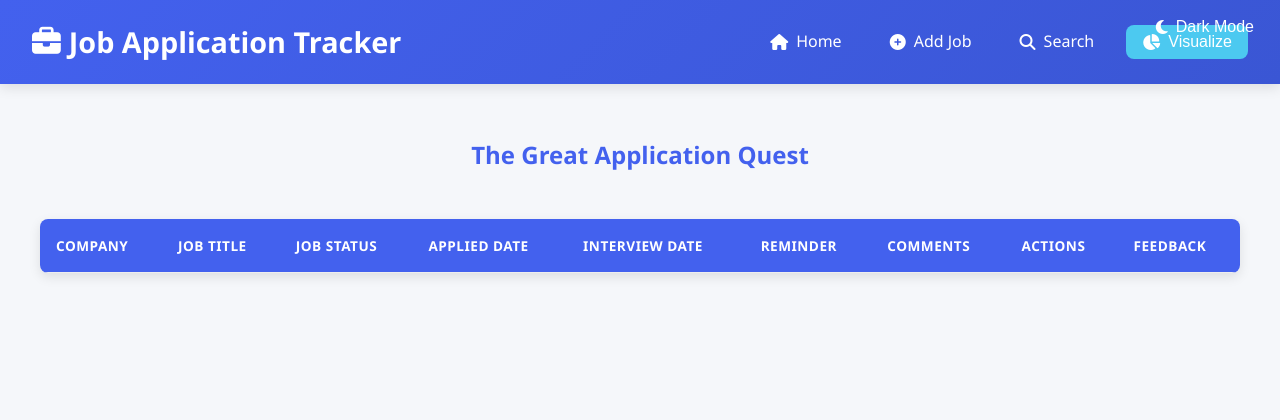
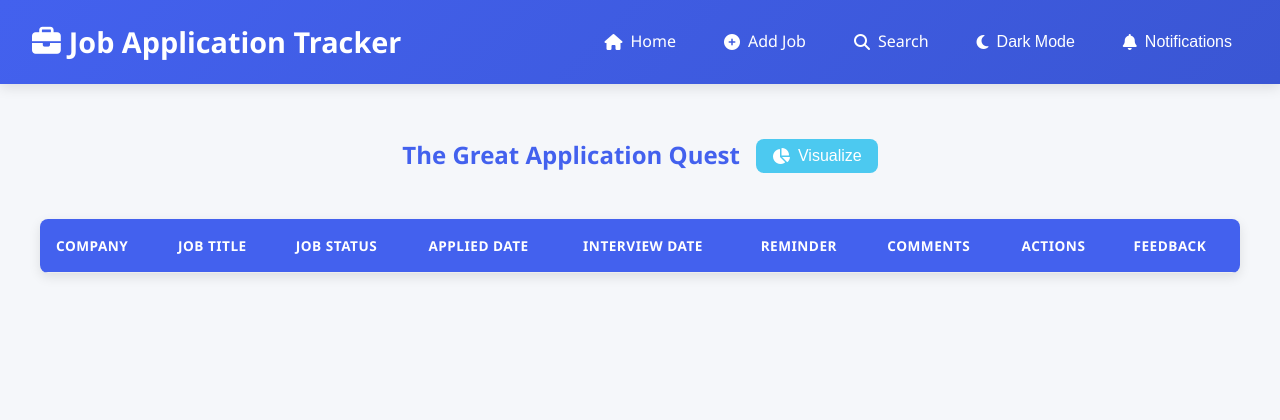
Before and after one commit to Navya-Sri-A/ease-job-track, a Flask app: page / in a window 1280 px wide. Shown: the top 420 px of the page. Run offline with Flask 3, Linux system fonts and the light colour scheme; data that the repository does not hold is empty.

Commit message:
Updated html for the notifications

```diff
--- a/code/templates/base.html
+++ b/code/templates/base.html
@@ -26,9 +26,15 @@
         <a href="{{ url_for('index') }}"><i class="fas fa-home"></i> Home</a>
         <a href="{{ url_for('add_job') }}"><i class="fas fa-plus-circle"></i> Add Job</a>
         <a href="{{ url_for('search_jobs') }}"><i class="fas fa-search"></i> Search</a>
-        <button id="visualizeButton">
-          <i class="fas fa-chart-pie"></i> Visualize
+        <button id="dark-mode-toggle">
+          <i class="fas fa-moon"></i> Dark Mode
         </button>
+        <button id="notification-button">
+          <i class="fas fa-bell"></i> Notifications
+        </button>
+        <div id="notifications-list" class="notifications-list">
+          <!-- Notifications will be dynamically added here -->
+        </div>
       </nav>
     </header>
     <main>{% block content %}{% endblock %}</main>
--- a/code/templates/index.html
+++ b/code/templates/index.html
@@ -1,10 +1,7 @@
 {% extends "base.html" %}
 {% block content %}
 
-<!-- Dark Mode Toggle Button -->
-<button id="dark-mode-toggle" style="position: fixed; top: 10px; right: 10px; z-index: 1000;">
-  <i class="fas fa-moon"></i> Dark Mode
-</button>
+
 
 <!-- passing data from Flask to JavaScript -->
 <script id="statusLabels" type="application/json">
@@ -46,8 +43,14 @@
   </div>
 </div>
 
+
 <!-- Job Applications Table -->
-<div class="centered-text"><h2>The Great Application Quest</h2></div>
+<div class="centered-text">
+  <h2>The Great Application Quest</h2>
+  <button id="visualizeButton">
+    <i class="fas fa-chart-pie"></i> Visualize
+  </button>
+</div>
 <table>
   <thead>
     <tr>
```
